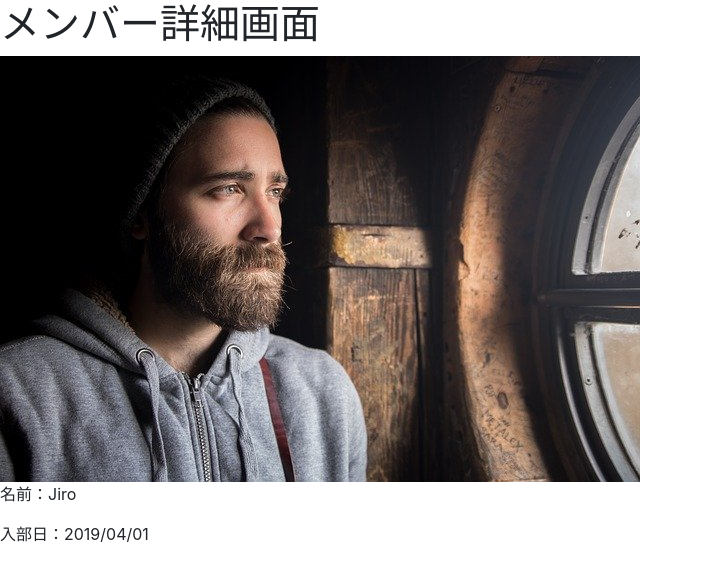
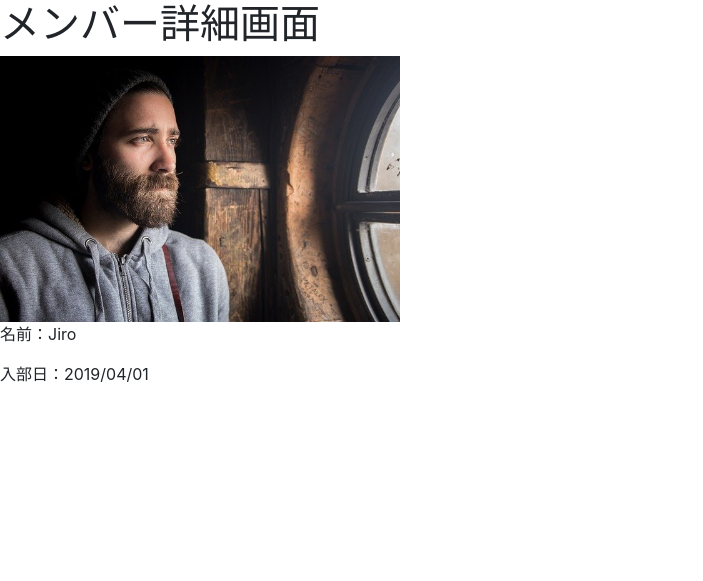
Before and after one commit to DaikiShiroma/django_practice3, a Django app: page /app/member/1 in a window 1280 px wide. Shown: the part 56-637 px from the top of the page, without its empty margins (0-703 px from the left). Run offline with Django 4.2, Linux system fonts and the light colour scheme; some libraries are stand-ins or nearby versions.

Commit message:
style.cssを追加 メンバー詳細画面の画像の大きさを変更

```diff
--- /dev/null
+++ b/static/css/style.css
@@ -0,0 +1,3 @@
+img{
+    width: 400px;
+}
--- a/templates/base.html
+++ b/templates/base.html
@@ -4,6 +4,8 @@
     <meta charset="utf-8">
     <title>{% block title %}Django大学陸上部{% endblock %}</title>
     <link rel="stylesheet" href="https://stackpath.bootstrapcdn.com/bootstrap/4.3.1/css/bootstrap.min.css" integrity="sha384-ggOyR0iXCbMQv3Xipma34MD+dH/1fQ784/j6cY/iJTQUOhcWr7x9JvoRxT2MZw1T" crossorigin="anonymous">
+    {% load static %}
+    <link rel="stylesheet" href="{% static "CSS/style.css"%}">
 </head>
 <body>
     <nav class="navbar navbar-expand-lg navbar-light bg-light">
```
